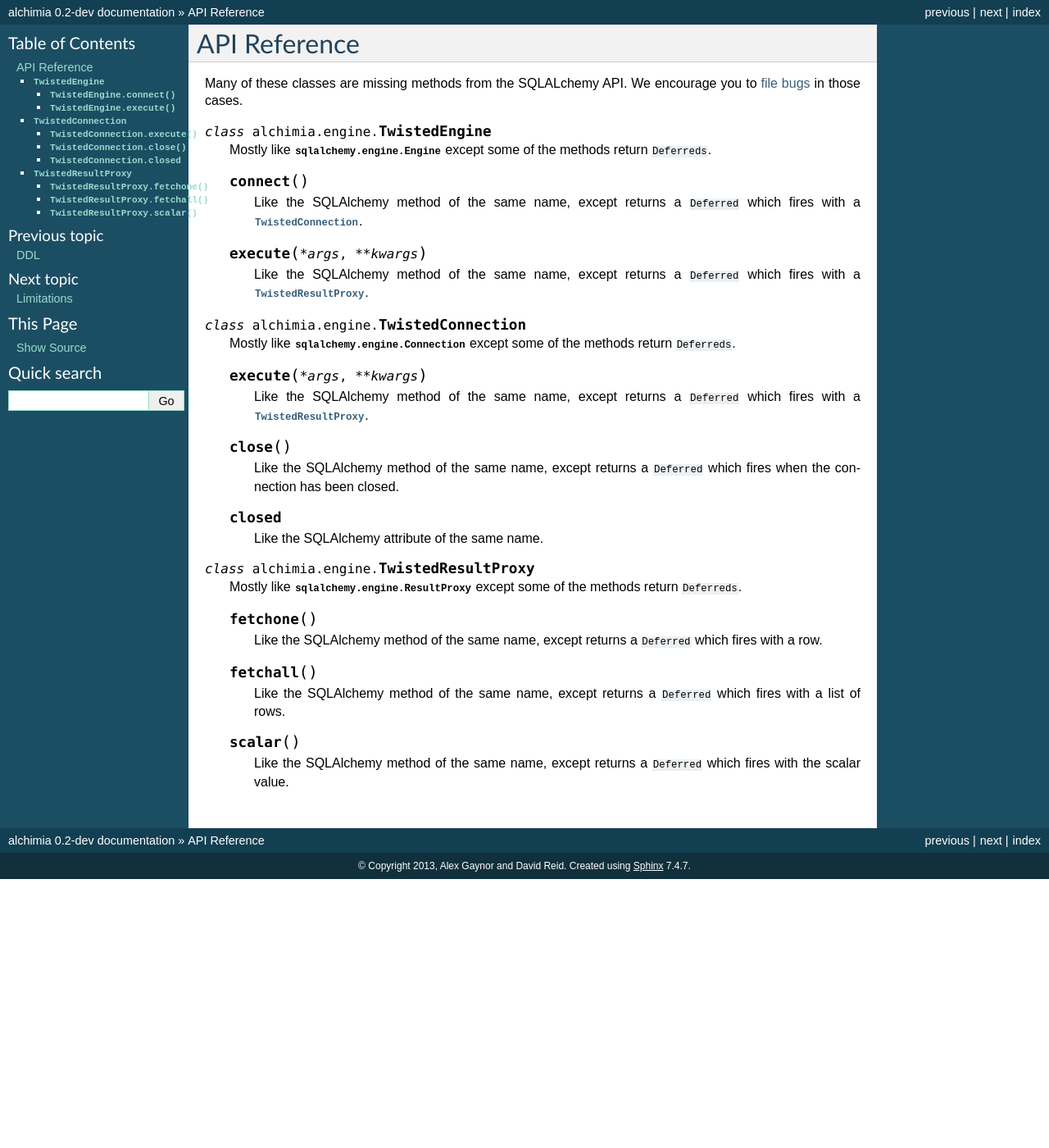
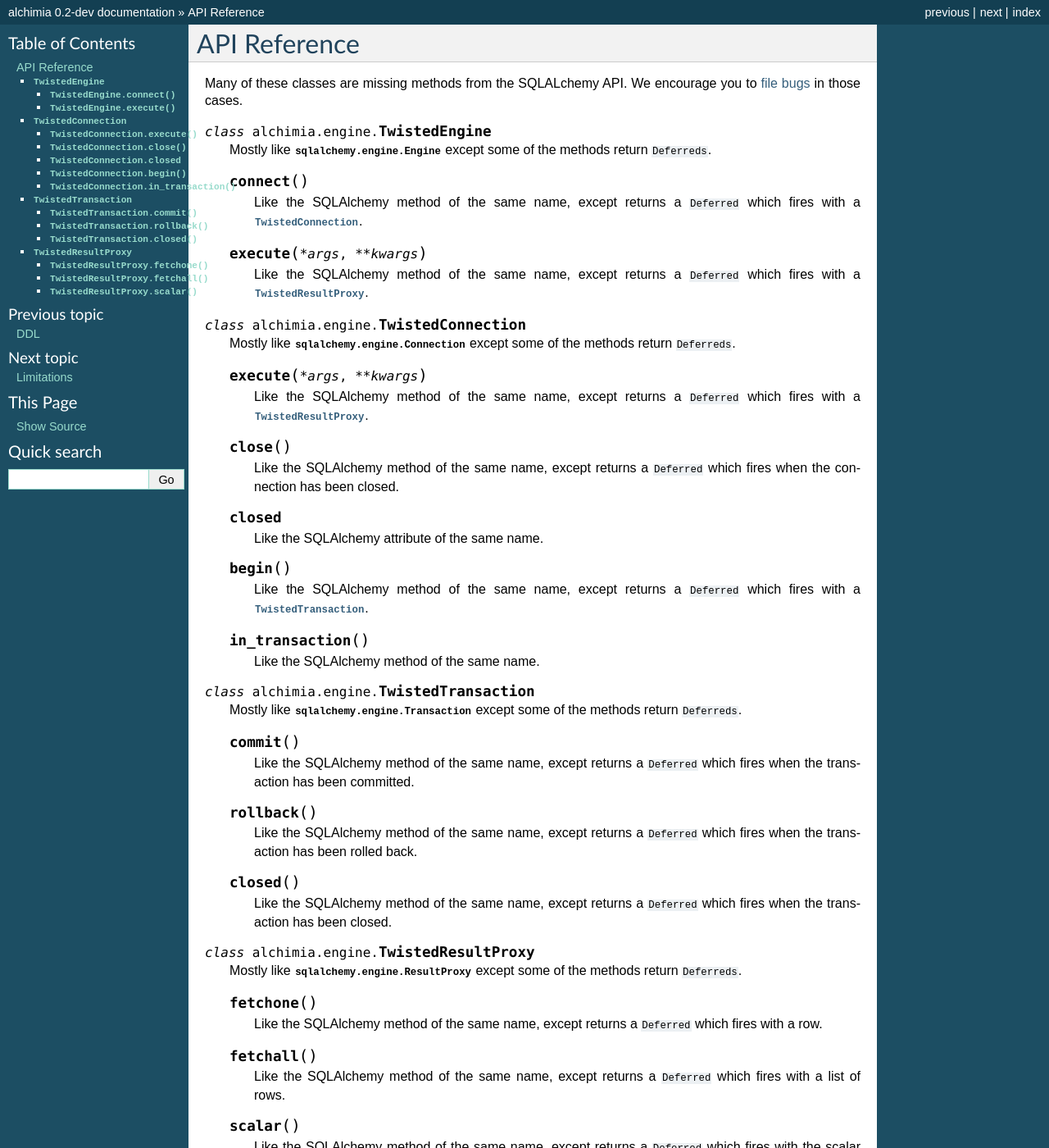
Before and after one commit to alex/alchimia, a Sphinx documentation site: the page built from docs/api-reference.rst, in a window 1280 px wide and 1400 px high. Shown: the whole window at 82% size. Built offline with Sphinx 7.4.7, drawn with Linux system fonts in a browser that asks for light colours.

Commit message:
Transaction docs.

```diff
--- a/docs/api-reference.rst
+++ b/docs/api-reference.rst
@@ -5,6 +5,7 @@ Many of these classes are missing methods from the SQLALchemy API. We encourage
 you to :doc:`file bugs </contributing>` in those cases.
 
 .. currentmodule:: alchimia.engine
+
 
 .. class:: TwistedEngine
 
@@ -20,6 +21,7 @@ you to :doc:`file bugs </contributing>` in those cases.
 
         Like the SQLAlchemy method of the same name, except returns a
         ``Deferred`` which fires with a :class:`TwistedResultProxy`.
+
 
 .. class:: TwistedConnection
 
@@ -39,6 +41,36 @@ you to :doc:`file bugs </contributing>` in those cases.
     .. attribute:: closed
 
         Like the SQLAlchemy attribute of the same name.
+
+    .. method:: begin()
+
+        Like the SQLAlchemy method of the same name, except returns a
+        ``Deferred`` which fires with a :class:`TwistedTransaction`.
+
+    .. method:: in_transaction()
+
+        Like the SQLAlchemy method of the same name.
+
+
+.. class:: TwistedTransaction
+
+    Mostly like :class:`sqlalchemy.engine.Transaction` except some of the
+    methods return ``Deferreds``.
+
+    .. method:: commit()
+
+        Like the SQLAlchemy method of the same name, except returns a
+        ``Deferred`` which fires when the transaction has been committed.
+
+    .. method:: rollback()
+
+        Like the SQLAlchemy method of the same name, except returns a
+        ``Deferred`` which fires when the transaction has been rolled back.
+
+    .. method:: closed()
+
+        Like the SQLAlchemy method of the same name, except returns a
+        ``Deferred`` which fires when the transaction has been closed.
 
 
 .. class:: TwistedResultProxy
```
